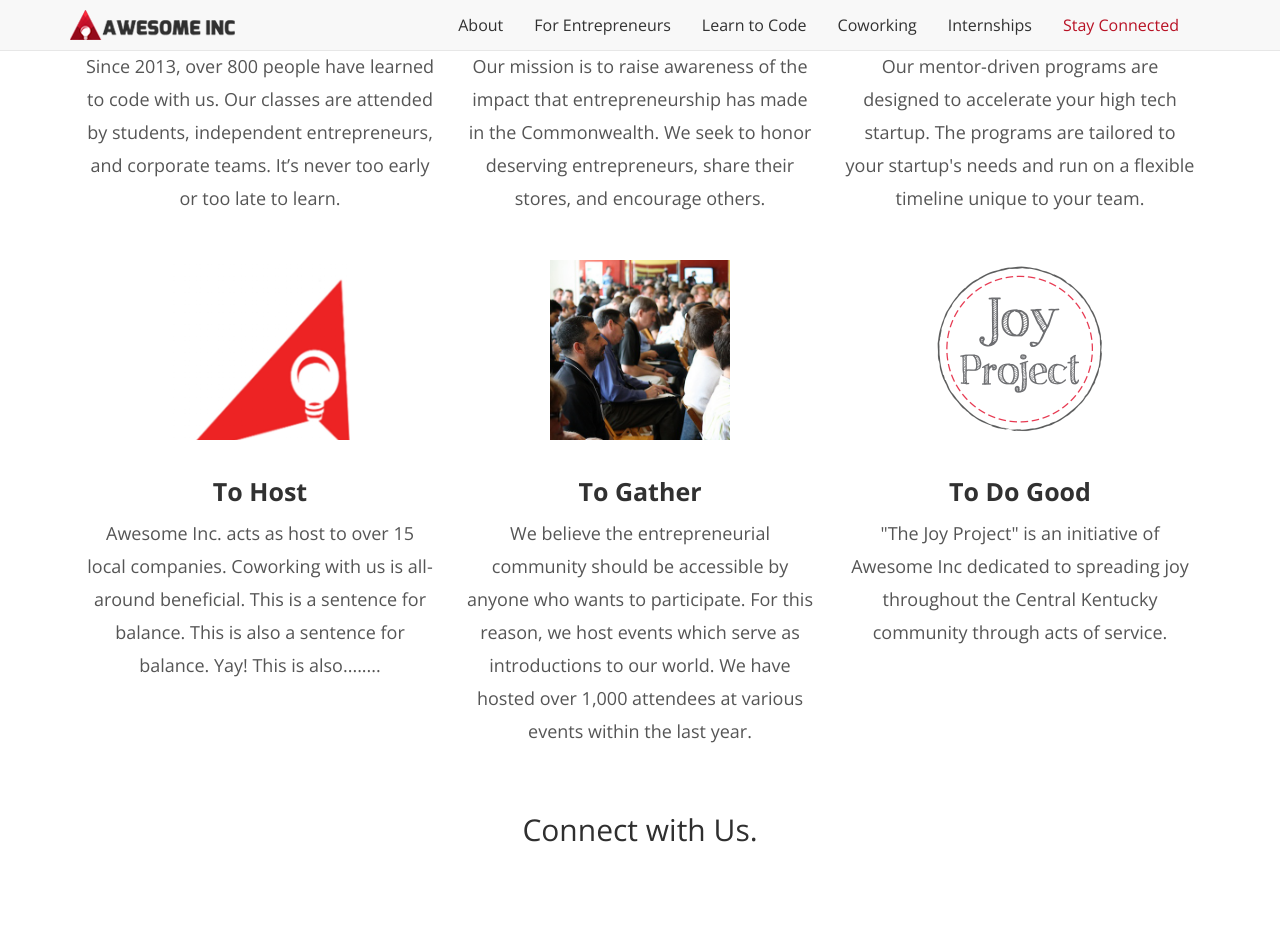
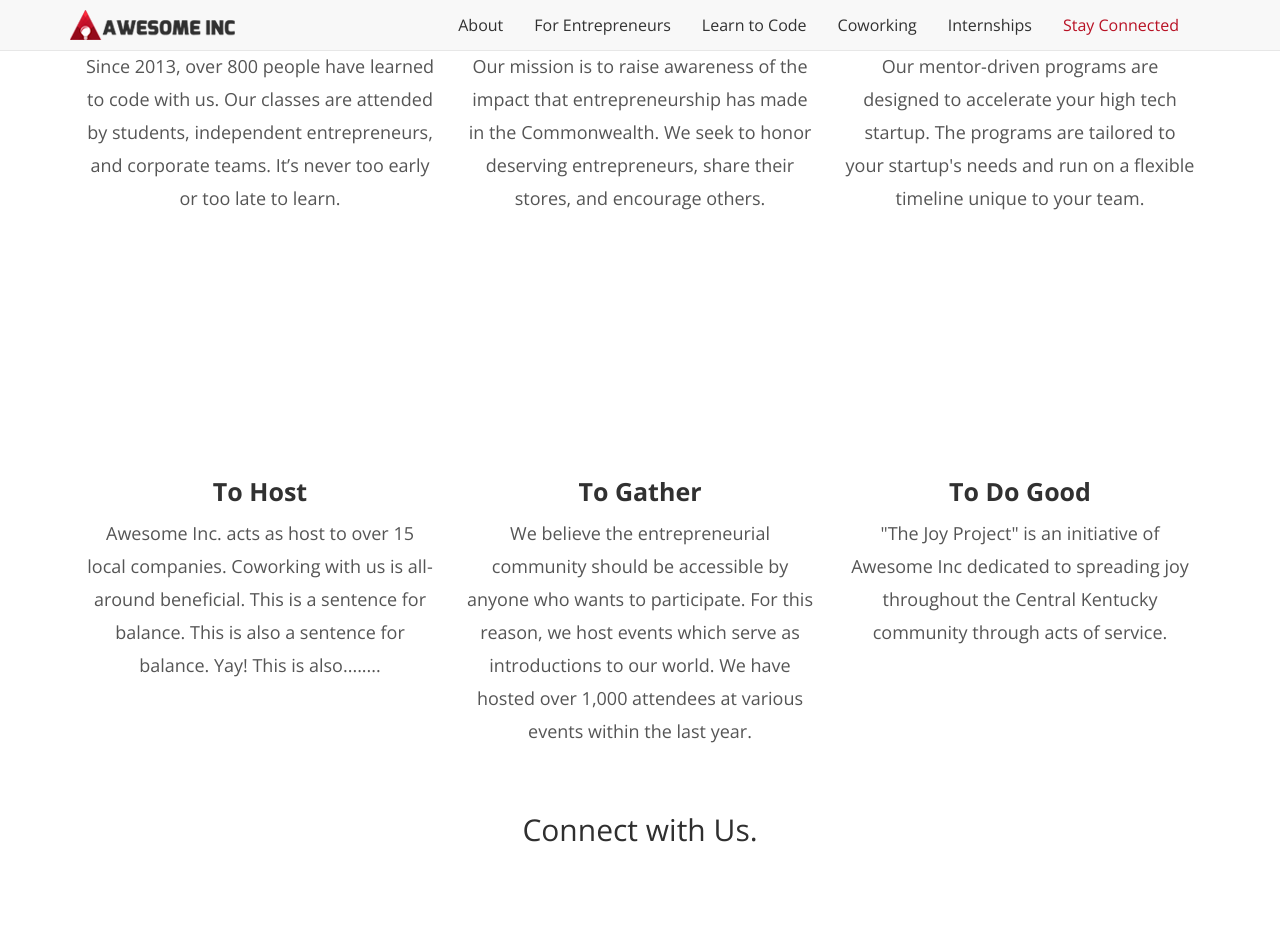
Before and after one commit to bcsmith12/bcsmith12.github.io, a Jekyll site: the page index.html, which Jekyll copies as it is, in a window 1280 px wide and 1400 px high, scrolled down 891 px. Shown: the top 930 px of the window. Built offline with Jekyll 4.4.1, drawn with Linux system fonts in a browser that asks for light colours; nearby versions of some CDN libraries; library files that are not in the unit come from our copies; comment, search, counter and statistics services are not loaded.

Commit message:
Update custom.scss

```diff
--- a/assets/css/custom.scss
+++ b/assets/css/custom.scss
@@ -437,15 +437,7 @@
 		}
 	}
 }
-	#features .feature-img-botleft {
-    	background-image: url(/assets/img/tohostlogo.png);
-  	}
-  	#features .feature-img-botcenter {
-   	 background-image: url(/assets/img/eventspace.png);
-  	}
- 	 #features .feature-img-botright{
-  	 background-image: url(/assets/img/joylogo.png);
-  	}
+
 
 /* =============================================
 				Section for pages
```
